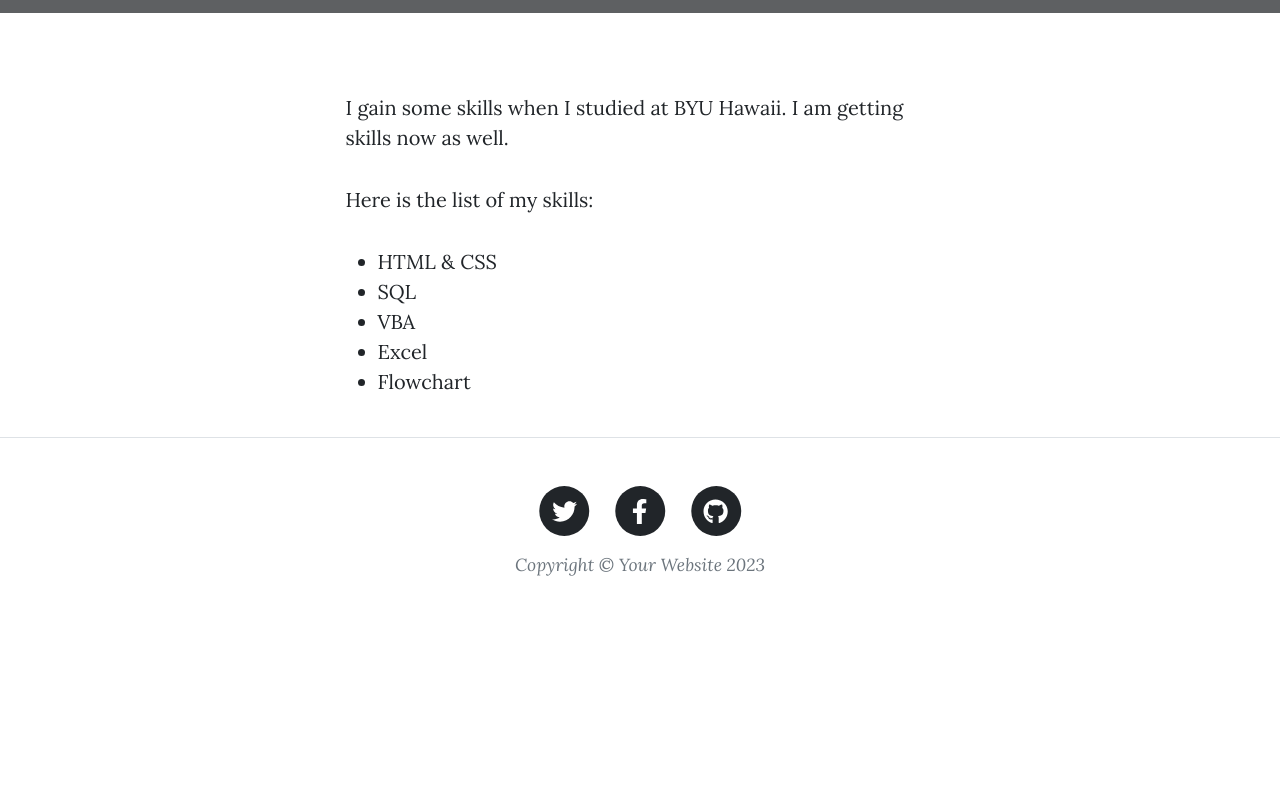
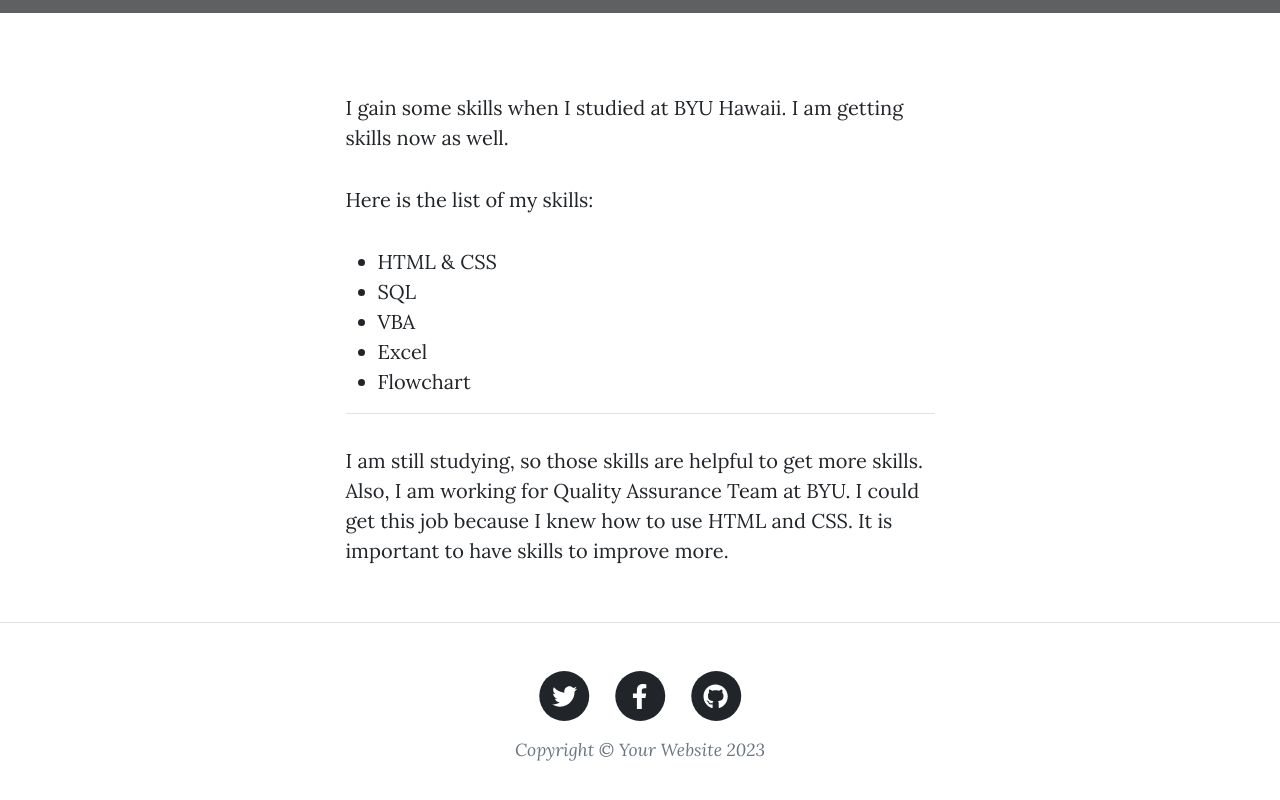
Before and after one commit to Yuto001/IS201, a plain HTML site: page skills.html in a window 1280 px wide. Shown: the part 519-1319 px from the top of the page. Before the commit the page ends 1146 px from the top, so only its background shows below. Drawn offline with nearby package versions, Linux system fonts and the light colour scheme; grey boxes are pictures that could not be loaded.

Commit message:
Add files via upload

```diff
--- a/skills.html
+++ b/skills.html
@@ -62,6 +62,8 @@
                             <li>Excel</li>
                             <li>Flowchart</li>
                         </ul>
+                        <hr>
+                        <p>I am still studying, so those skills are helpful to get more skills. Also, I am working for Quality Assurance Team at BYU. I could get this job because I knew how to use HTML and CSS. It is important to have skills to improve more.</p>
                     </div>
                 </div>
             </div>
```
